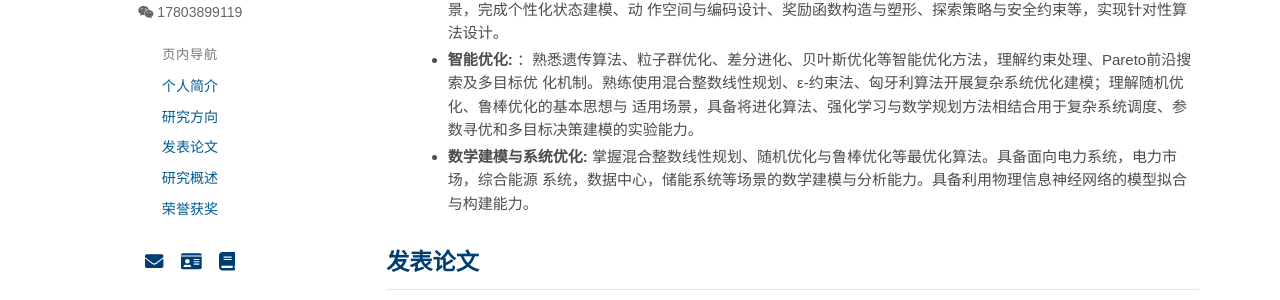
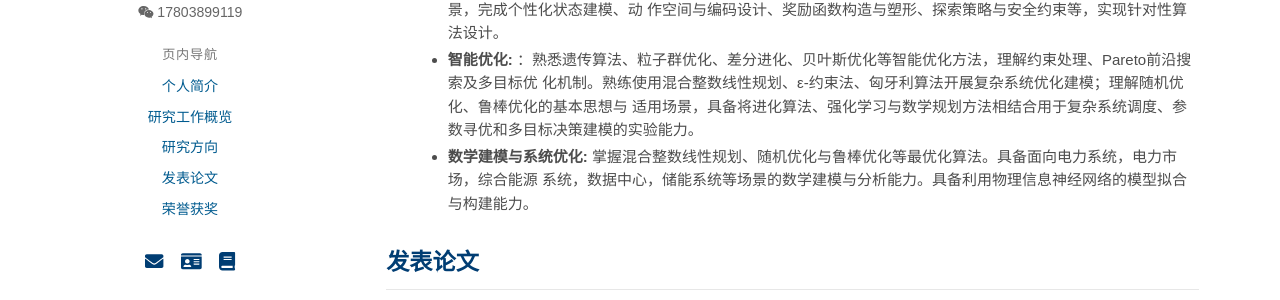
Before and after one commit to guokai-hao/guokai-hao.github.io, a Jekyll site: the page built from index.html, in a window 1280 px wide. Shown: the part 465-765 px from the top of the page. Built offline with Jekyll 4.4.1, drawn with Linux system fonts in a browser that asks for light colours; nearby versions of some CDN libraries.

Commit message:
Update navigation.yml

```diff
--- a/_data/navigation.yml
+++ b/_data/navigation.yml
@@ -1,5 +1,8 @@
 - title: "个人简介"
   url: "/#about"
+
+- title: "研究工作概览"
+  url: "/#overview"
 
 - title: "研究方向"
   url: "/#research"
@@ -7,8 +10,5 @@
 - title: "发表论文"
   url: "/#publications"
 
-- title: "研究概述"
-  url: "/#overview"
-
 - title: "荣誉获奖"
   url: "/#honors"
```
